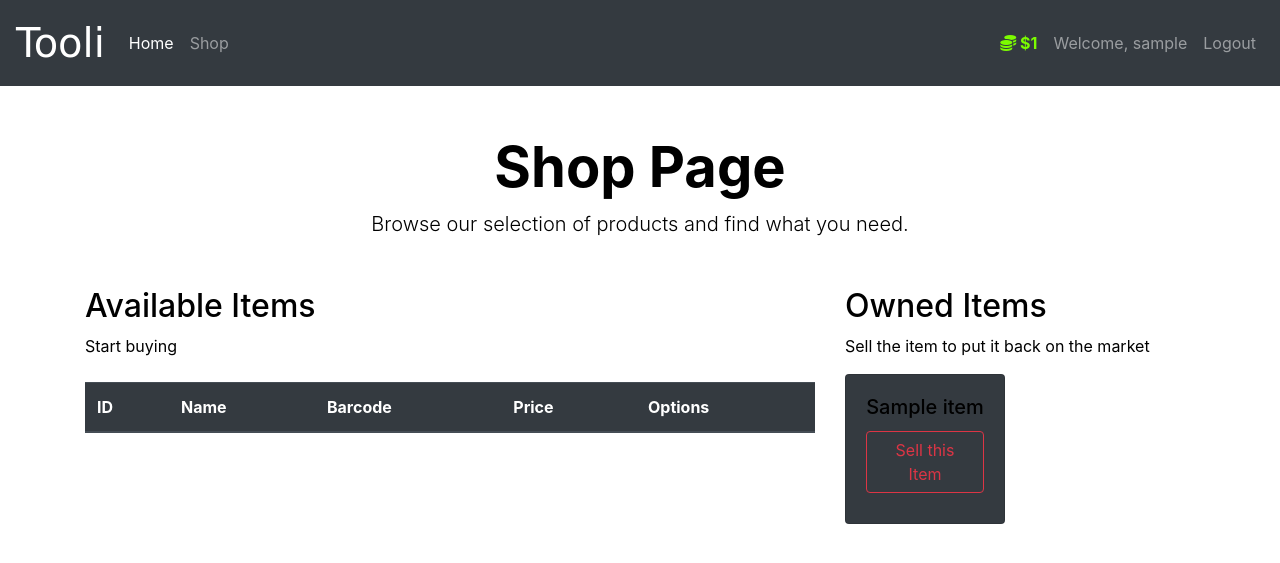
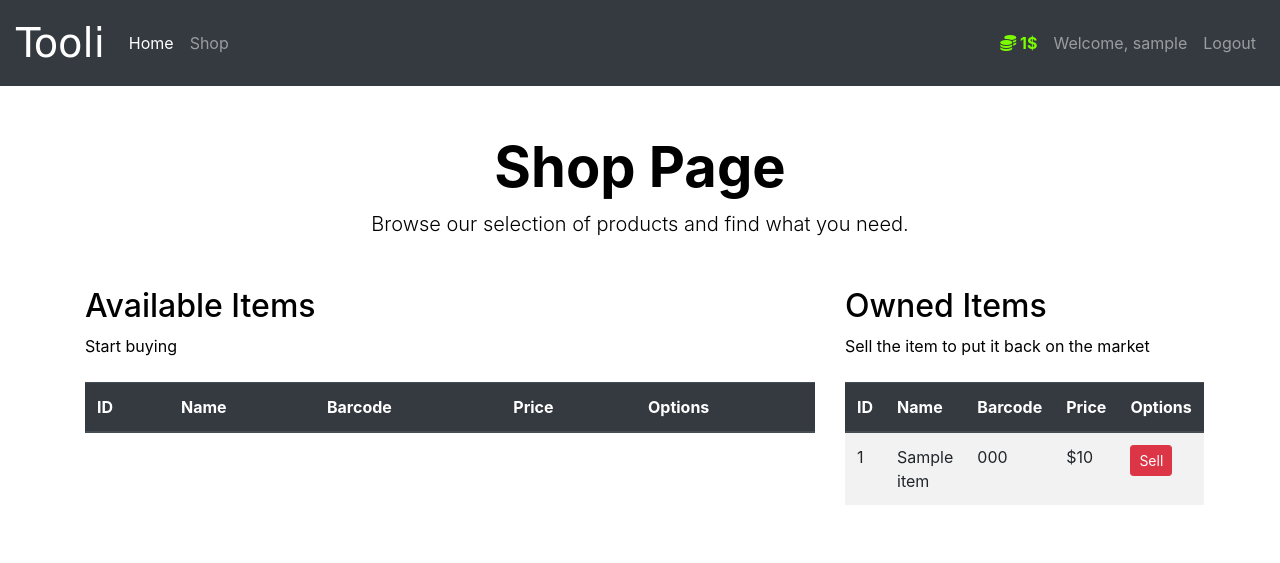
Before and after one commit to Waris-95/E-com, a Flask app: page /shop in a window 1280 px wide. Shown: the top 563 px of the page. Run offline with Flask 3, Linux system fonts and the light colour scheme; a user stored in the database is signed in; tables that the repository leaves empty hold one stand-in row (values such as "Sample post"); lists and menus that the app fills with data are empty; some libraries are stand-ins or nearby versions.

Commit message:
adding files with the rest of the functionality

```diff
--- a/market/models.py
+++ b/market/models.py
@@ -10,7 +10,7 @@ class User(db.Model, UserMixin):
     username = db.Column(db.String(length=30), nullable=False, unique=True)
     email_address = db.Column(db.String(length=50), nullable=False, unique=True)
     password_hash = db.Column(db.String(length=60), nullable=False)
-    budget = db.Column(db.Integer(), nullable=False, default=1000)
+    budget = db.Column(db.Integer(), nullable=False, default=1000.0)
     items = db.relationship('Item', backref='owned_user', lazy=True)
 
     @property
@@ -18,8 +18,7 @@ class User(db.Model, UserMixin):
         if len(str(self.budget)) >= 4:
             return f'{str(self.budget)[:-3]},{str(self.budget)[-3:]}$'
         else:
-            return f"${self.budget}"
-
+            return f"{self.budget}$"
     @property
     def password(self):
         raise AttributeError('password is not a readable attribute')
@@ -33,6 +32,9 @@ class User(db.Model, UserMixin):
 
     def can_purchase(self, item_obj):
         return self.budget >= item_obj.price
+
+    def can_sell(self, item):
+        return item in self.items
 
 class Item(db.Model):
     id = db.Column(db.Integer(), primary_key=True)
--- a/market/routes.py
+++ b/market/routes.py
@@ -25,7 +25,7 @@ def shop_page():
                 p_item_object.buy(current_user)
                 flash(f"Your order has been placed. An email will be sent when your order has been shipped.", category='success')
             else:
-                flash(f"Unfortunately, you don't have enough budget for {p_item_object.name}$", category='danger')
+                flash(f"Unfortunately, you don't have enough budget for {p_item_object.name}", category='danger')
         # After handling POST request, redirect to GET to show updated item list
         return redirect(url_for('shop_page'))
 
@@ -44,6 +44,18 @@ def get_items():
     return jsonify(items_list)
 
 # route to sell items
+@app.route('/sell_item/<int:item_id>', methods=['POST'])
+@login_required
+def sell_item(item_id):
+    item = Item.query.get(item_id)
+    if item and item.owner == current_user.id:
+        current_user.budget += item.price
+        item.owner = None  # Remove ownership
+        db.session.commit()
+        flash(f'Successfully sold {item.name} for ${item.price}!', 'success')
+    else:
+        flash('Item not found or you do not own this item.', 'danger')
+    return redirect(url_for('shop_page'))
 
 
 '''
--- a/market/templates/base.html
+++ b/market/templates/base.html
@@ -16,7 +16,7 @@
    <body>
       <!-- Navbar here -->
       <nav class="navbar navbar-expand-md navbar-dark bg-dark">
-        <a class="navbar-brand" href="#">Tooli</a>
+        <a class="navbar-brand" href="{{ url_for('home_page') }}">Tooli</a>
         <button class="navbar-toggler" type="button" data-toggle="collapse" data-target="#navbarNav">
           <span class="navbar-toggler-icon"></span>
         </button>
--- a/market/templates/market.html
+++ b/market/templates/market.html
@@ -48,19 +48,29 @@ Market Page
     <div class="col-md-4">
       <h2 class="animate__animated animate__fadeInUp">Owned Items</h2>
       <p class="animate__animated animate__fadeInUp">Sell the item to put it back on the market</p>
-      <div class="row">
+
+      <table class="table table-hover table-striped mt-4 animate__animated animate__fadeIn">
+        <thead class="thead-dark">
+          <tr>
+            <th scope="col">ID</th>
+            <th scope="col">Name</th>
+            <th scope="col">Barcode</th>
+            <th scope="col">Price</th>
+            <th scope="col">Options</th>
+          </tr>
+        </thead>
+        <tbody>
           {% for owned_item in owned_items %}
-          <div class="col-md-6">
-            <div style="margin-bottom: 5px" class="card text-center bg-dark">
-              <div class="card-body">
-                <h5 class="card-title">{{ owned_item.name }}</h5>
-                <button type="button" class="btn btn-outline-danger" style="margin-bottom: 10px;" data-toggle="modal" data-target="#Modal-SellConfirm-{{ owned_item.id }}">
-                  Sell this Item
-                </button>
-                <p class="card-text"><strong>{{ owned_item.additional_text }}</strong></p>
-              </div>
-            </div>
-          </div>
+            <tr>
+              <td>{{ owned_item.id }}</td>
+              <td>{{ owned_item.name }}</td>
+              <td>{{ owned_item.barcode }}</td>
+              <td>${{ owned_item.price }}</td>
+              <td>
+                <!-- <button class="btn btn-info btn-sm animate__animated animate__fadeInLeft" data-toggle="modal" data-target="#Modal-MoreInfo-{{ owned_item.id }}">More Info</button> -->
+                <button class="btn btn-danger btn-sm animate__animated animate__fadeInRight" data-toggle="modal" data-target="#Modal-SellConfirm-{{ owned_item.id }}">Sell</button>
+              </td>
+            </tr>
             <!-- Sell Confirmation Modal -->
             <div class="modal fade" id="Modal-SellConfirm-{{ owned_item.id }}" tabindex="-1" role="dialog" aria-labelledby="Modal-SellConfirm-{{ owned_item.id }}Label" aria-hidden="true">
               <div class="modal-dialog" role="document">
@@ -84,7 +94,8 @@ Market Page
               </div>
             </div>
           {% endfor %}
-      </div>
+        </tbody>
+      </table>
     </div>
   </div>
 </div>
```
Also changed, not shown: market/templates/owned_items_modals.html (added, +38 -0 lines), migrations/versions/412be00c549f_adding.py (renamed from migrations/versions/47eaea7e2658_init.py, +4 -4 lines). Lines whose indentation alone changed are shown as unchanged.
